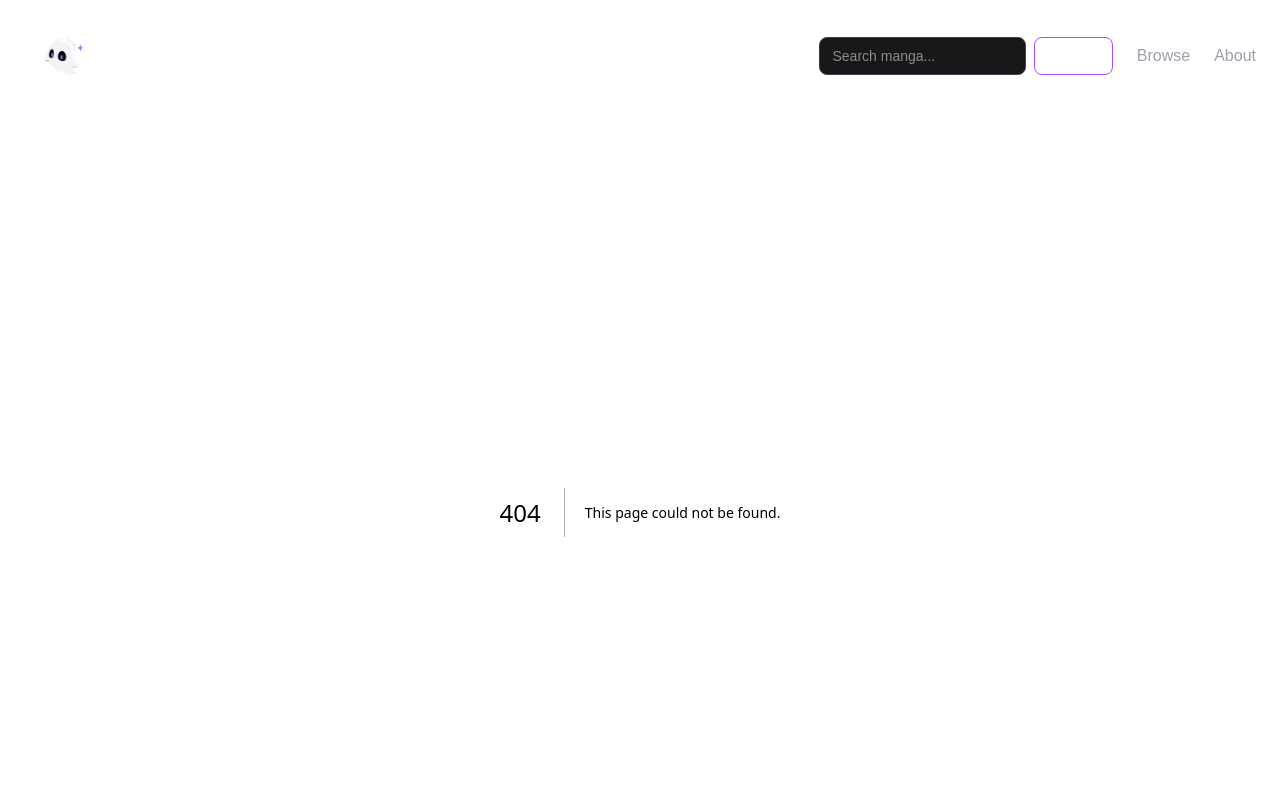
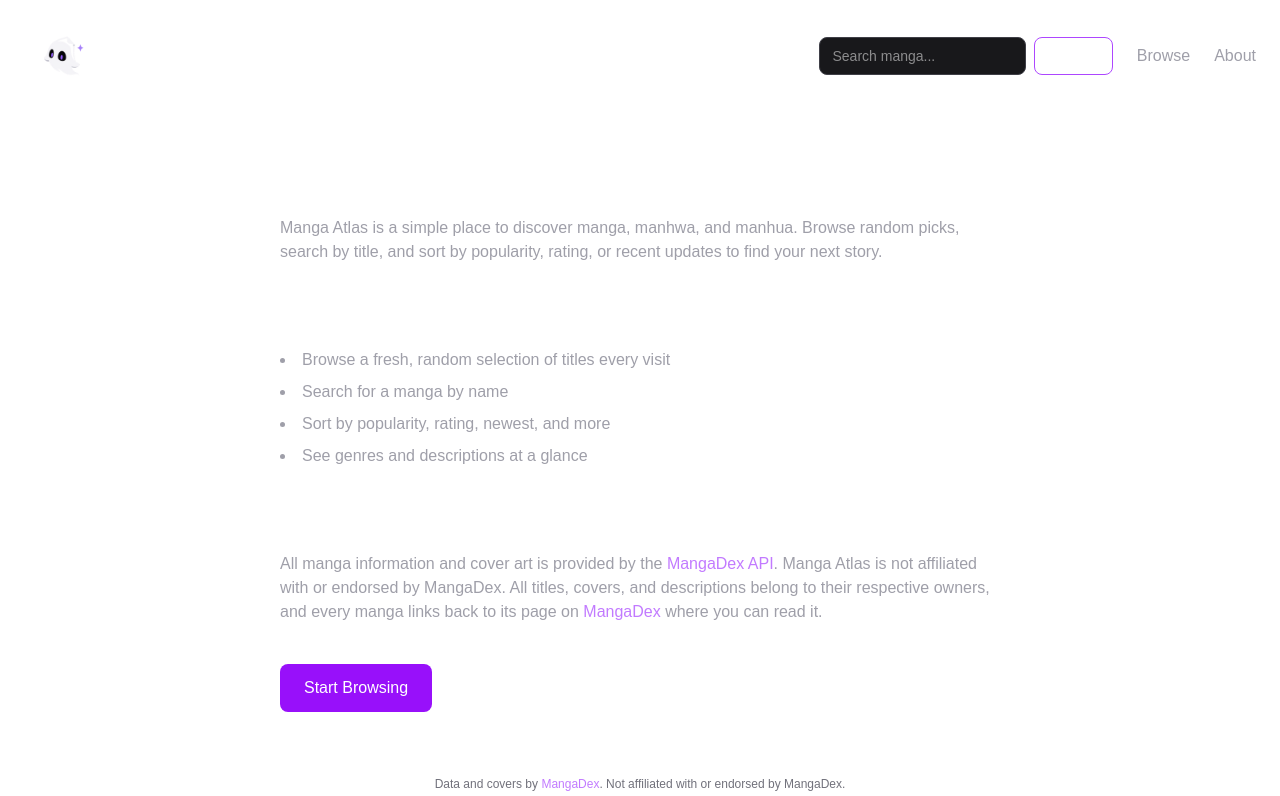
Before and after one commit to Sandy-IX/Manga-Atlas, a Next.js app: page /about in a window 1280 px wide. Before the commit this address had no page. Shown: the top 796 px of the page. Built offline with nearby package versions, Linux system fonts and the light colour scheme.

Commit message:
about page

```diff
--- /dev/null
+++ b/src/app/about/page.tsx
@@ -0,0 +1,55 @@
+import Link from "next/link";
+
+export default function About() {
+  return (
+    <main className="mx-auto w-full max-w-3xl flex-1 px-6 py-12">
+      <h1 className="text-4xl font-bold text-white">About Manga Atlas</h1>
+
+      <p className="mt-4 text-zinc-400">
+        Manga Atlas is a simple place to discover manga, manhwa, and manhua. Browse
+        random picks, search by title, and sort by popularity, rating, or recent
+        updates to find your next story.
+      </p>
+
+      <h2 className="mt-10 text-2xl font-semibold text-white">What you can do</h2>
+      <ul className="mt-3 list-inside list-disc space-y-2 text-zinc-400">
+        <li>Browse a fresh, random selection of titles every visit</li>
+        <li>Search for a manga by name</li>
+        <li>Sort by popularity, rating, newest, and more</li>
+        <li>See genres and descriptions at a glance</li>
+      </ul>
+
+      <h2 className="mt-10 text-2xl font-semibold text-white">Where the data comes from</h2>
+      <p className="mt-3 text-zinc-400">
+        All manga information and cover art is provided by the{" "}
+        <a
+          href="https://api.mangadex.org/docs/"
+          target="_blank"
+          rel="noopener noreferrer"
+          className="text-purple-400 hover:text-purple-300"
+        >
+          MangaDex API
+        </a>
+        . Manga Atlas is not affiliated with or endorsed by MangaDex. All titles,
+        covers, and descriptions belong to their respective owners, and every
+        manga links back to its page on{" "}
+        <a
+          href="https://mangadex.org"
+          target="_blank"
+          rel="noopener noreferrer"
+          className="text-purple-400 hover:text-purple-300"
+        >
+          MangaDex
+        </a>{" "}
+        where you can read it.
+      </p>
+
+      <Link
+        href="/browse"
+        className="mt-10 inline-block rounded-lg bg-purple-600 px-6 py-3 font-medium text-white transition hover:bg-purple-500"
+      >
+        Start Browsing
+      </Link>
+    </main>
+  );
+}
```
